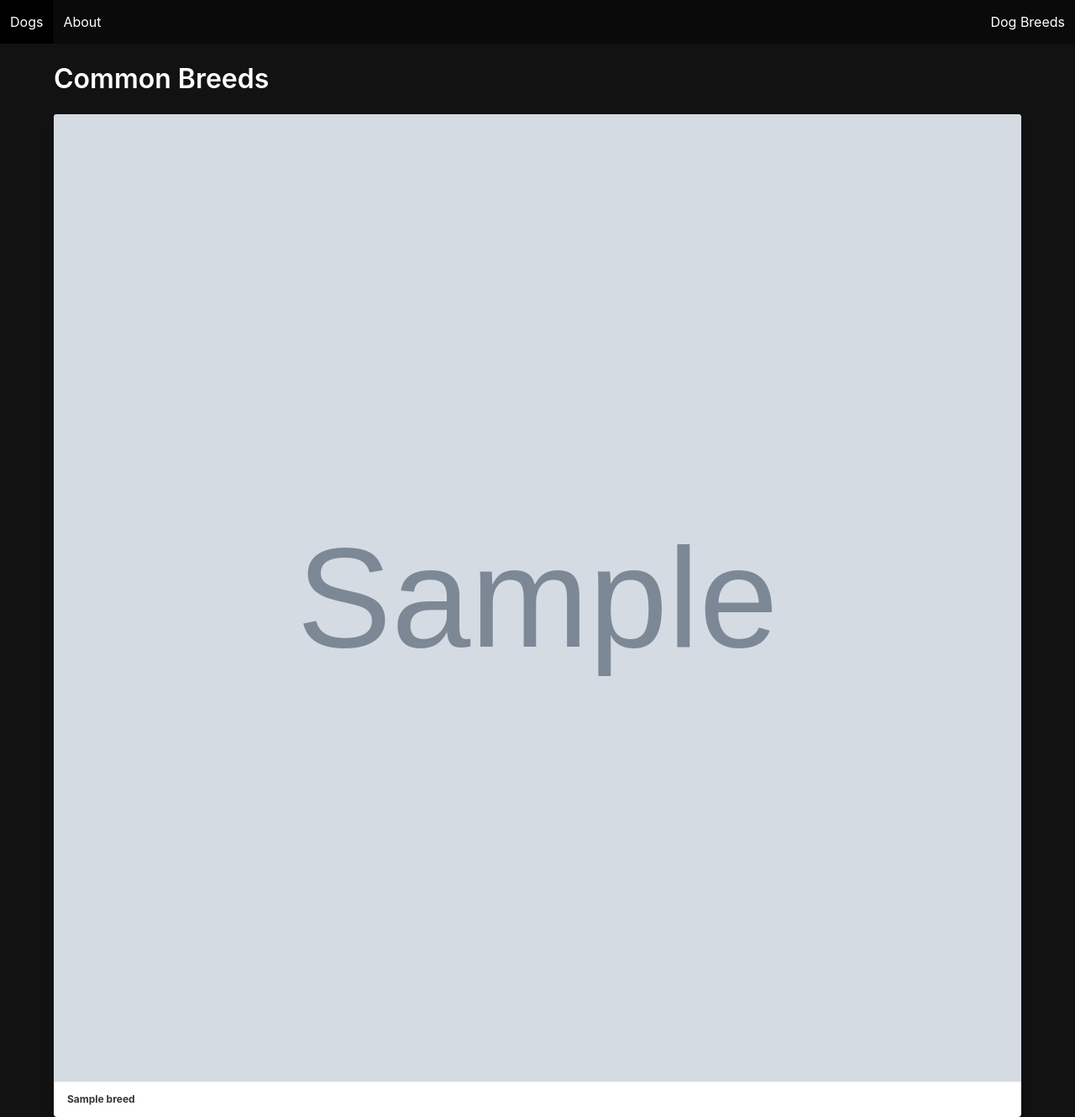
After one commit to rlegler2012/dog-collector-django, a Django app: template main_app/templates/breeds_list.html in a window 1280 px wide. The commit adds this page. Shown: the whole page at 84% size. Run offline with Django 3.2, Linux system fonts and the light colour scheme; the template is opened without the code that fills it: most values are stand-ins (such as "Sample title", 1, 10 or a date in 2020); grey boxes marked "Sample" are stand-in pictures.

Commit message:
breeds_list route working with random seed data

```diff
--- a/dog_collector/settings.py
+++ b/dog_collector/settings.py
@@ -9,7 +9,7 @@ https://docs.djangoproject.com/en/4.2/topics/settings/
 For the full list of settings and their values, see
 https://docs.djangoproject.com/en/4.2/ref/settings/
 """
-
+import os
 from pathlib import Path
 
 # Build paths inside the project like this: BASE_DIR / 'subdir'.
@@ -117,7 +117,8 @@ USE_TZ = True
 # Static files (CSS, JavaScript, Images)
 # https://docs.djangoproject.com/en/4.2/howto/static-files/
 
-STATIC_URL = 'static/'
+STATIC_URL = '/static/'
+STATICFILES_DIRS = [os.path.join(BASE_DIR,'main_app/static')]
 
 # Default primary key field type
 # https://docs.djangoproject.com/en/4.2/ref/settings/#default-auto-field
--- /dev/null
+++ b/main_app/static/scripts/main.js
@@ -0,0 +1,5 @@
+$(".navbar-burger").click(function () {
+    // Toggle the "is-active" class on both the "navbar-burger" and the "navbar-menu"
+    $(".navbar-burger").toggleClass("is-active");
+    $(".navbar-menu").toggleClass("is-active");
+  });
--- /dev/null
+++ b/main_app/static/styles/main.css
@@ -0,0 +1,35 @@
+body {
+    background-color: #121212;
+    color: #ffffff;
+    min-height: 100vh;
+}
+
+h1,
+h2,
+h3 {
+    color: #ffffff;
+}
+
+.title {
+    color: #ffffff;
+}
+
+.gallery {
+    display: grid;
+    grid-template-columns: repeat(auto-fit, minmax(280px, 1fr));
+    justify-content: center;
+    gap: 30px;
+}
+
+.gallery .card {
+    transition: .1s linear;
+}
+
+.gallery .card:hover {
+    transform: scale(1.1);
+    z-index: 10;
+}
+
+p {
+    font-size: 12px;
+}
--- /dev/null
+++ b/main_app/templates/about.html
@@ -0,0 +1,3 @@
+{% extends 'base.html' %} {% block content %}
+<h1>About</h1>
+{% endblock %}
--- /dev/null
+++ b/main_app/templates/base.html
@@ -0,0 +1,39 @@
+{% load static %}
+<!DOCTYPE html>
+<html lang="en">
+    <head>
+        <meta charset="UTF-8" />
+        <meta http-equiv="X-UA-Compatible" content="IE=edge" />
+        <meta name="viewport" content="width=device-width, initial-scale=1.0" />
+        <link rel="stylesheet" href="https://cdn.jsdelivr.net/npm/bulma@0.9.2/css/bulma.min.css">
+        <script src="https://code.jquery.com/jquery-3.6.0.min.js" integrity="sha256-/xUj+3OJU5yExlq6GSYGSHk7tPXikynS7ogEvDej/m4=" crossorigin="anonymous"></script>
+        <title>Dog Collection {% block title %}{% endblock %}</title>
+        <link rel="stylesheet" href="{% static 'styles/main.css' %}" />
+        <script src="{% static 'scripts/main.js' %}" defer></script>
+    </head>
+    <body >
+        <nav class="navbar is-black" role="navigation" aria-label="main navigation">
+            <div class="navbar-brand">
+                <a class="navbar-item" href="/">Dogs</a>
+                <a role="button" class="navbar-burger" aria-label="menu" aria-expanded="false">
+                    <span aria-hidden="true"></span>
+                    <span aria-hidden="true"></span>
+                    <span aria-hidden="true"></span>
+                </a>
+            </div>
+            <div class="navbar-menu navbar-start">
+                <a class="navbar-item" href="/about">About</a>
+            </div>
+            <div class="navbar-menu navbar-end">
+                <a class="navbar-item" href="/breeds">Dog Breeds</a>
+            </div>
+        </nav>
+        <div class="container">
+
+            {% block content %}{% endblock %}
+
+        </div>
+      </div>
+    </div>
+  </body>
+</html>
--- /dev/null
+++ b/main_app/templates/breeds_list.html
@@ -0,0 +1,31 @@
+{% extends 'base.html' %}
+
+{% comment %} for head title tags and helping us with SEO {% endcomment %}
+{% block title %}Breeds{% endblock  %}
+
+{% block content %}
+
+<h1 class="title pt-5">Common Breeds</h1>
+<div class="gallery">
+  {% for breed in breeds %}
+  <a href="">
+    <div class="card">
+      <div class="card-image">
+        <figure class="image is-square">
+          <img src="{{breed.image}}" alt="{{breed.name}}" />
+        </figure>
+      </div>
+      <div class="card-header">
+        <p class="card-header-title">{{breed.name}}</p>
+      </div>
+    </div>
+  </a>
+	{% empty %}
+  <article class="message">
+    <div class="message-header">
+      <p>No Breeds Available</p>
+    </div>
+  </article>
+  {% endfor %}
+</div>
+{% endblock %}
--- a/main_app/urls.py
+++ b/main_app/urls.py
@@ -4,4 +4,5 @@ from . import views
 urlpatterns = [
     path('', views.Home.as_view(), name="home"), # <- here we have added the new path
     path('about/', views.About.as_view(), name="about"),
+    path('breeds/', views.BreedsList.as_view(), name="breeds_list")
 ]
```
Also changed, not shown: main_app/templates/home.html (+4 -12 lines), main_app/views.py (+26 -11 lines).
